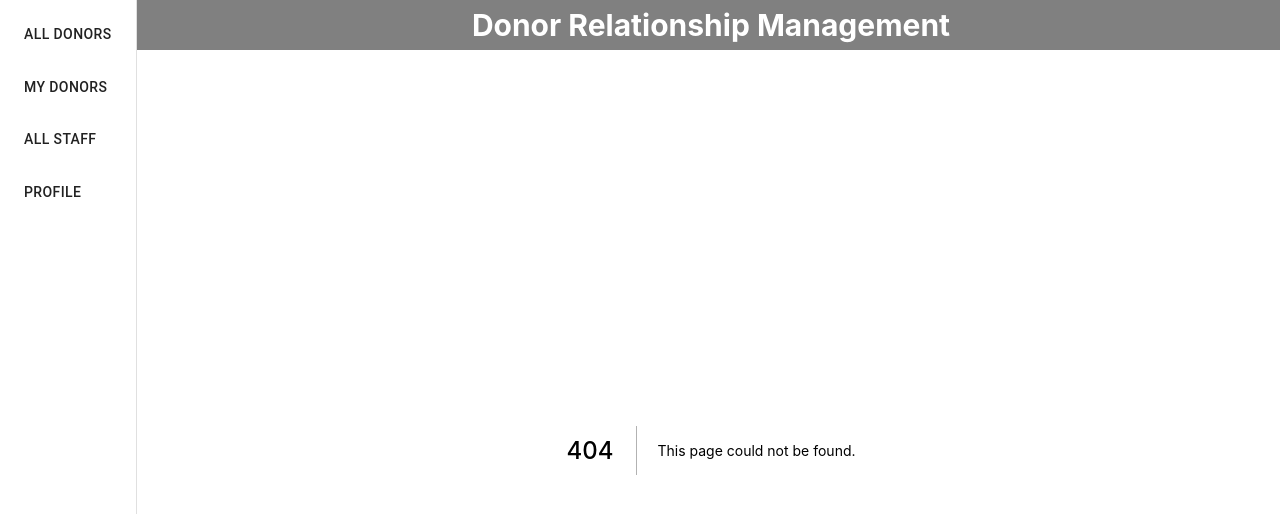
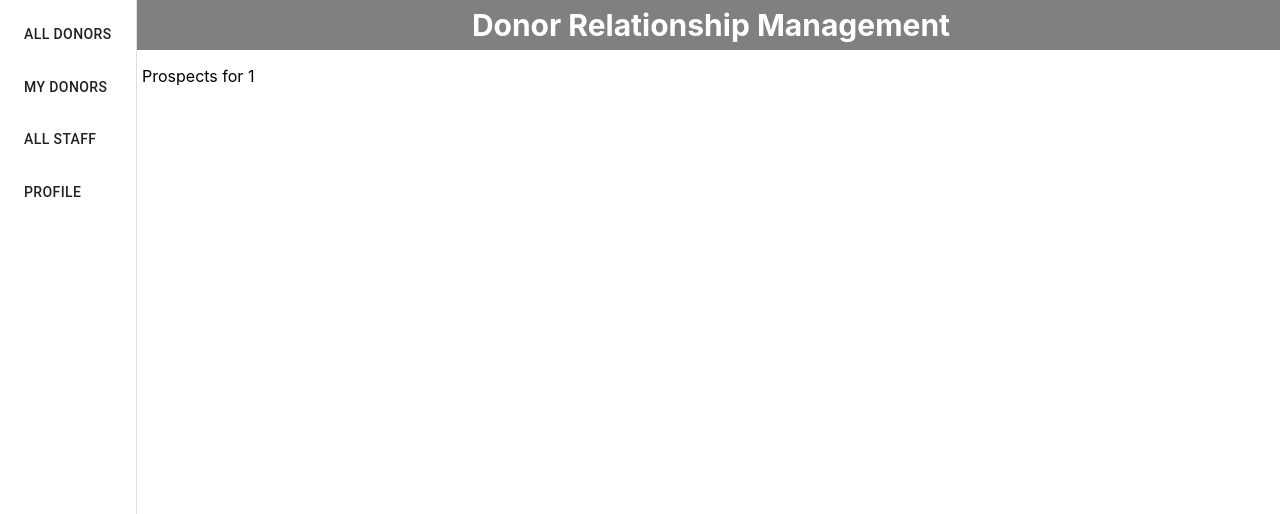
Before and after one commit to matthew-r-clark/drm, a Next.js app: page /1/prospects in a window 1280 px wide. Before the commit this address had no page. Shown: the top 514 px of the page. Built offline with nearby package versions, Linux system fonts and the light colour scheme.

Commit message:
create pages

```diff
--- /dev/null
+++ b/src/pages/[userId]/prospects.js
@@ -0,0 +1,7 @@
+import { useRouter } from 'next/router';
+
+export default function Prospects() {
+  const router = useRouter();
+  const { userId } = router.query;
+  return <p>Prospects for {userId}</p>;
+}
--- /dev/null
+++ b/src/pages/donors.js
@@ -0,0 +1,3 @@
+export default function Donors() {
+  return <p>Donors</p>;
+}
--- /dev/null
+++ b/src/pages/staff.js
@@ -0,0 +1,3 @@
+export default function Staff() {
+  return <p>Staff</p>;
+}
```
Also changed, not shown: src/pages/[userId]/pledges.js (added, +7 -0 lines).
